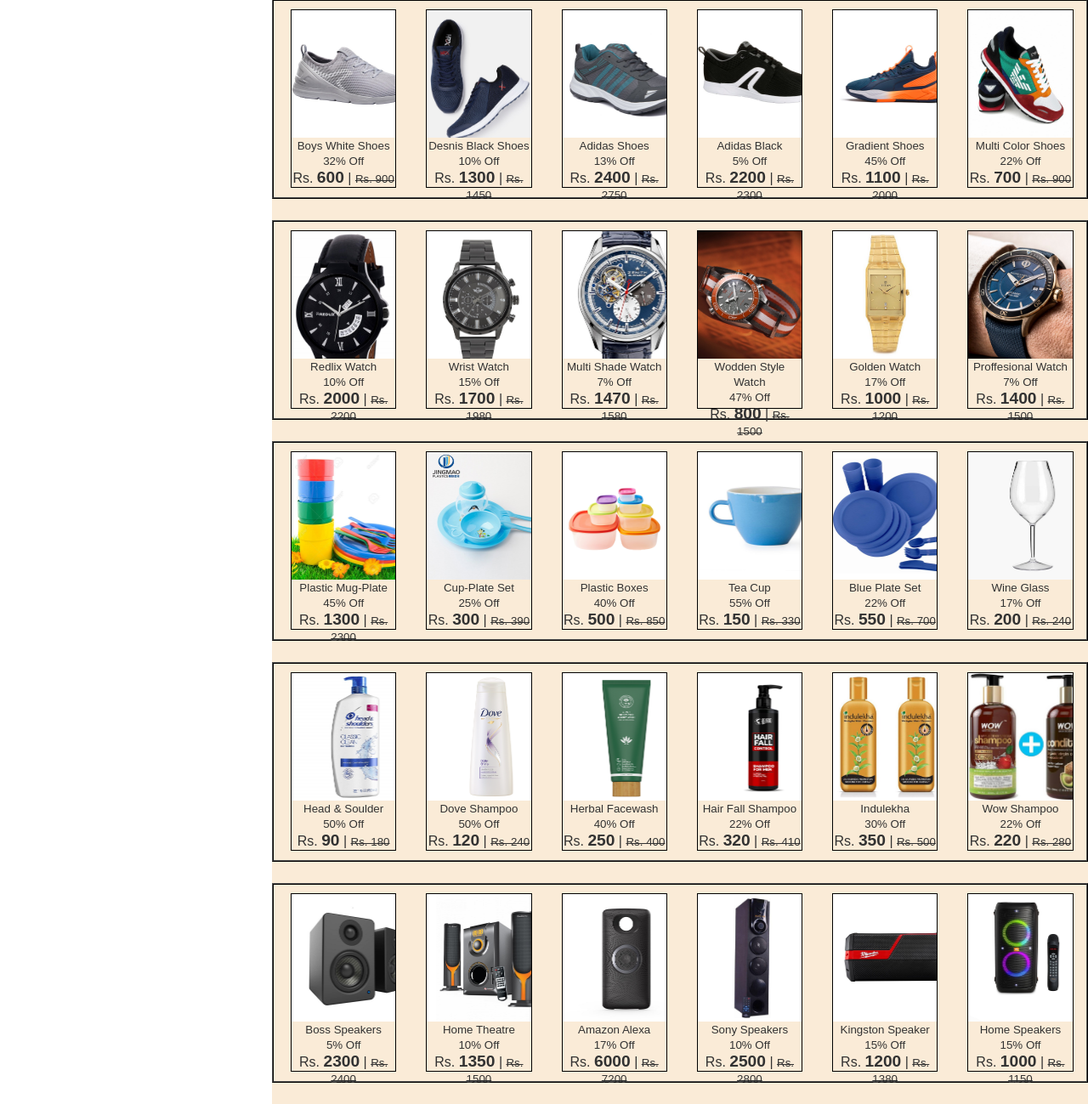
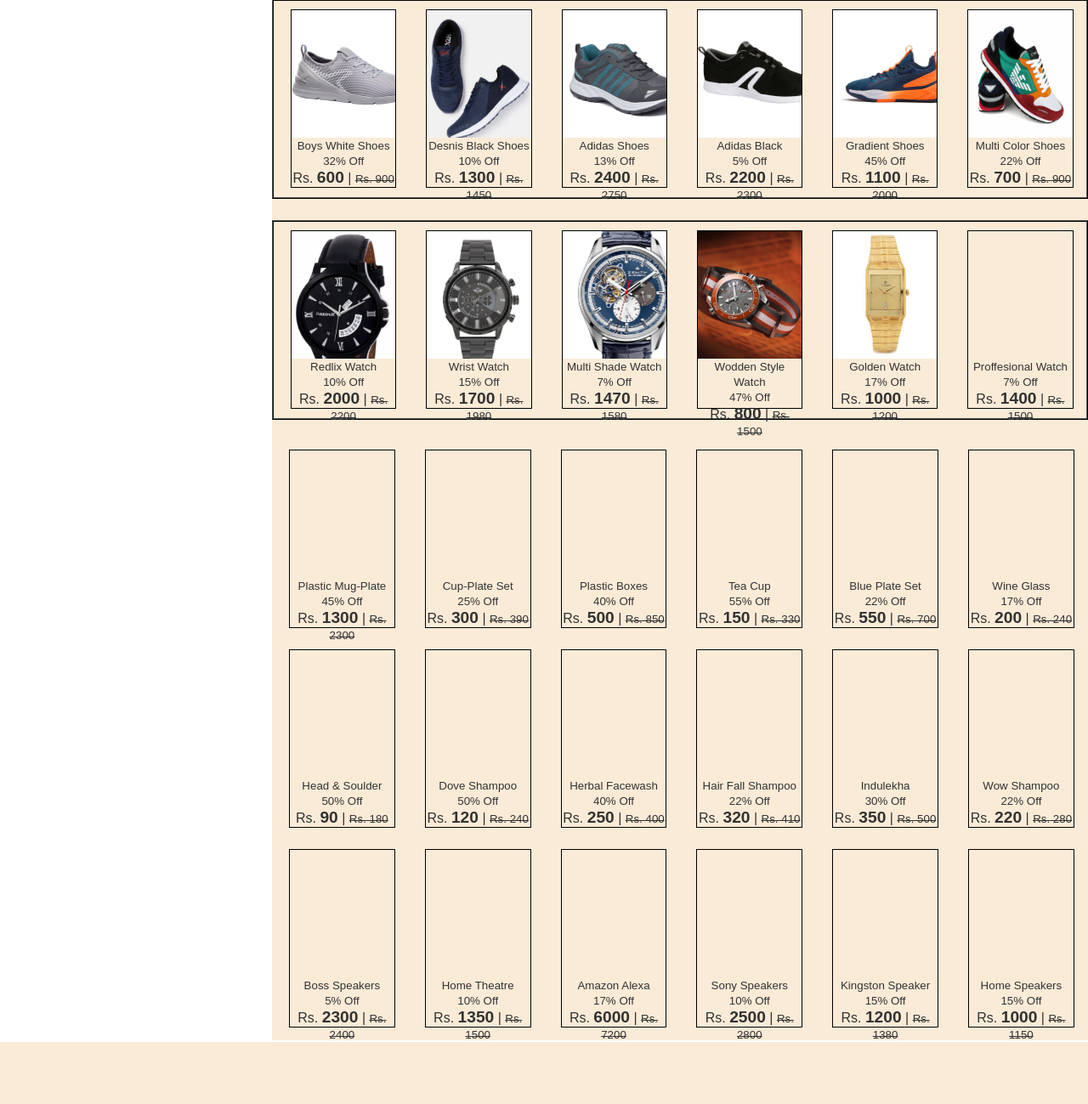
Before and after one commit to Mayank-Khurmai/E-Commerce-Website, a PHP site: page / in a window 1280 px wide. Shown: the part 1716-3015 px from the top of the page at 85% size. After the commit the page ends 2942 px from the top, so only its background shows below. Run offline with PHP 8.4, Linux system fonts and the light colour scheme; data comes from the database, SQL or seed files in the repository.

Commit message:
Update css.css

```diff
--- a/css.css
+++ b/css.css
@@ -566,125 +566,3 @@
     background-image: url(images/h5.jpeg);
     background-size: cover;
 }
-
-#cat-img-h6{
-    background-image: url(images/h6.jpeg);
-    background-size: cover;
-}
-
-#cat-i{
-    width: 100%;
-    height: 235px;
-    border-color: black;
-    margin-bottom: 25px;
-    border-style: ridge;
-    border-width: 2px;
-}
-
-#cat-img-i1{
-    background-image: url(images/i1.jpeg);
-    background-size: cover;
-}
-
-#cat-img-i2{
-    background-image: url(images/i2.jpeg);
-    background-size: cover;
-}
-
-#cat-img-i3{
-    background-image: url(images/i3.jpeg);
-    background-size: cover;
-}
-
-#cat-img-i4{
-    background-image: url(images/i4.jpeg);
-    background-size: cover;
-}
-
-#cat-img-i5{
-    background-image: url(images/i5.jpeg);
-    background-size: cover;
-}
-
-#cat-img-i6{
-    background-image: url(images/i6.jpeg);
-    background-size: cover;
-}
-
-#cat-j{
-    width: 100%;
-    height: 235px;
-    border-color: black;
-    margin-bottom: 25px;
-    border-style: ridge;
-    border-width: 2px;
-}
-
-#cat-img-j1{
-    background-image: url(images/j1.jpeg);
-    background-size: cover;
-}
-
-#cat-img-j2{
-    background-image: url(images/j2.jpeg);
-    background-size: cover;
-}
-
-#cat-img-j3{
-    background-image: url(images/j3.jpeg);
-    background-size: cover;
-}
-
-#cat-img-j4{
-    background-image: url(images/j4.jpeg);
-    background-size: cover;
-}
-
-#cat-img-j5{
-    background-image: url(images/j5.jpeg);
-    background-size: cover;
-}
-
-#cat-img-j6{
-    background-image: url(images/j6.jpeg);
-    background-size: cover;
-}
-
-#cat-k{
-    width: 100%;
-    height: 235px;
-    border-color: black;
-    margin-bottom: 25px;
-    border-style: ridge;
-    border-width: 2px;
-}
-
-#cat-img-k1{
-    background-image: url(images/k1.jpeg);
-    background-size: cover;
-}
-
-#cat-img-k2{
-    background-image: url(images/k2.jpeg);
-    background-size: cover;
-}
-
-#cat-img-k3{
-    background-image: url(images/k3.jpeg);
-    background-size: cover;
-}
-
-#cat-img-k4{
-    background-image: url(images/k4.jpeg);
-    background-size: cover;
-}
-
-#cat-img-k5{
-    background-image: url(images/k5.jpeg);
-    background-size: cover;
-}
-
-#cat-img-k6{
-    background-image: url(images/k6.jpeg);
-    background-size: cover;
-}
```
